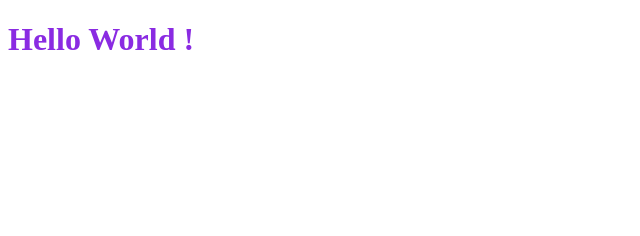
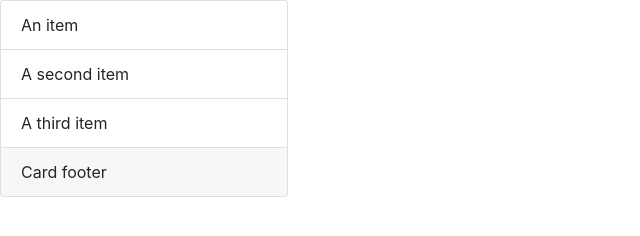
Before and after one commit to Sm-Faheem/git-learn, a plain HTML site: page index.html in a window 1280 px wide. Shown: the whole page, without its empty margins (0-640 px from the left). Drawn offline with nearby package versions, Linux system fonts and the light colour scheme.

Commit message:
footer added

```diff
--- a/index.html
+++ b/index.html
@@ -1,13 +1,29 @@
-<!DOCTYPE html>
+<!doctype html>
 <html lang="en">
-<head>
-    <meta charset="UTF-8">
-    <meta http-equiv="X-UA-Compatible" content="IE=edge">
-    <meta name="viewport" content="width=device-width, initial-scale=1.0">
-    <link rel="stylesheet" href="css/style.css">
-    <title>Document</title>
-</head>
-<body>
-    <h1>Hello World !</h1>
-</body>
+  <head>
+    <title>Title</title>
+    <!-- Required meta tags -->
+    <meta charset="utf-8">
+    <meta name="viewport" content="width=device-width, initial-scale=1, shrink-to-fit=no">
+
+    <!-- Bootstrap CSS -->
+    <link rel="stylesheet" href="https://stackpath.bootstrapcdn.com/bootstrap/4.3.1/css/bootstrap.min.css" integrity="sha384-ggOyR0iXCbMQv3Xipma34MD+dH/1fQ784/j6cY/iJTQUOhcWr7x9JvoRxT2MZw1T" crossorigin="anonymous">
+  </head>
+  <body>
+    <div class="card" style="width: 18rem;">
+        <ul class="list-group list-group-flush">
+          <li class="list-group-item">An item</li>
+          <li class="list-group-item">A second item</li>
+          <li class="list-group-item">A third item</li>
+        </ul>
+        <div class="card-footer">
+          Card footer
+        </div>
+      </div>
+    <!-- Optional JavaScript -->
+    <!-- jQuery first, then Popper.js, then Bootstrap JS -->
+    <script src="https://code.jquery.com/jquery-3.3.1.slim.min.js" integrity="sha384-q8i/X+965DzO0rT7abK41JStQIAqVgRVzpbzo5smXKp4YfRvH+8abtTE1Pi6jizo" crossorigin="anonymous"></script>
+    <script src="https://cdnjs.cloudflare.com/ajax/libs/popper.js/1.14.7/umd/popper.min.js" integrity="sha384-UO2eT0CpHqdSJQ6hJty5KVphtPhzWj9WO1clHTMGa3JDZwrnQq4sF86dIHNDz0W1" crossorigin="anonymous"></script>
+    <script src="https://stackpath.bootstrapcdn.com/bootstrap/4.3.1/js/bootstrap.min.js" integrity="sha384-JjSmVgyd0p3pXB1rRibZUAYoIIy6OrQ6VrjIEaFf/nJGzIxFDsf4x0xIM+B07jRM" crossorigin="anonymous"></script>
+  </body>
 </html>
```
